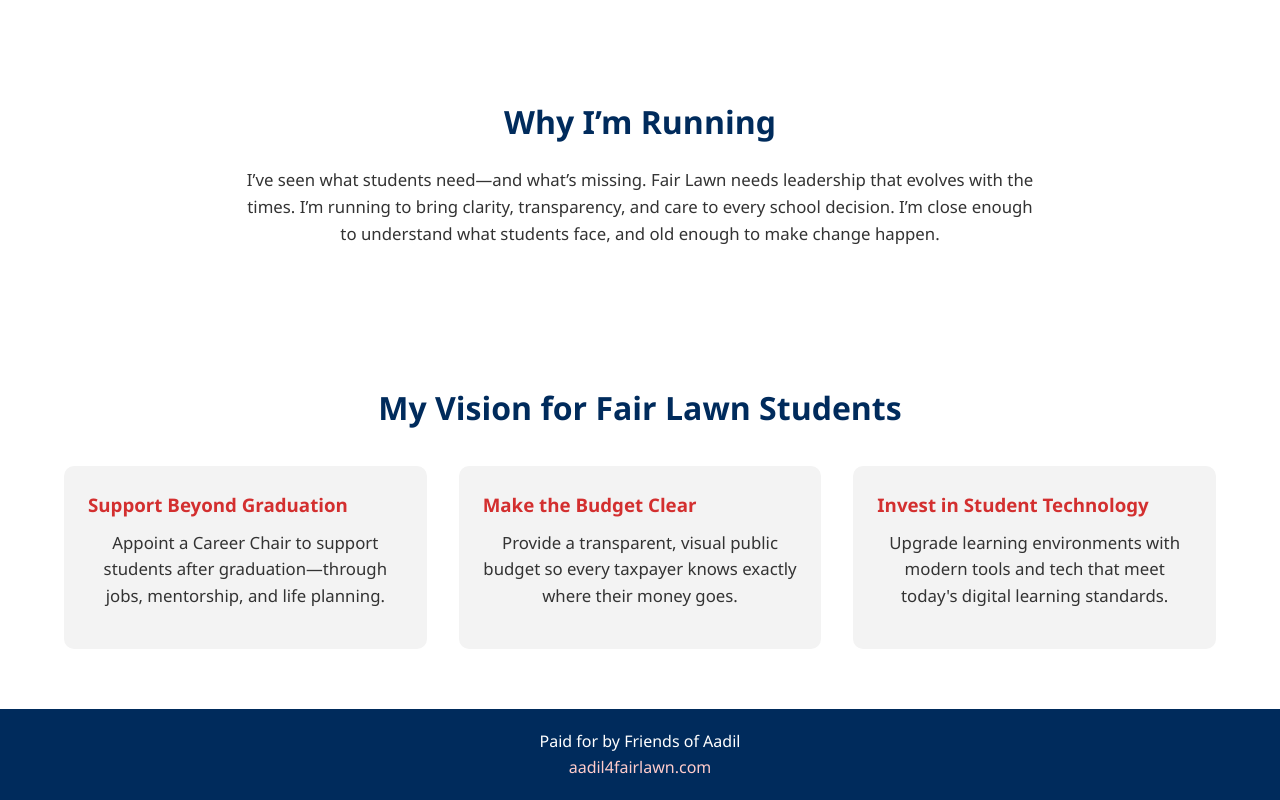
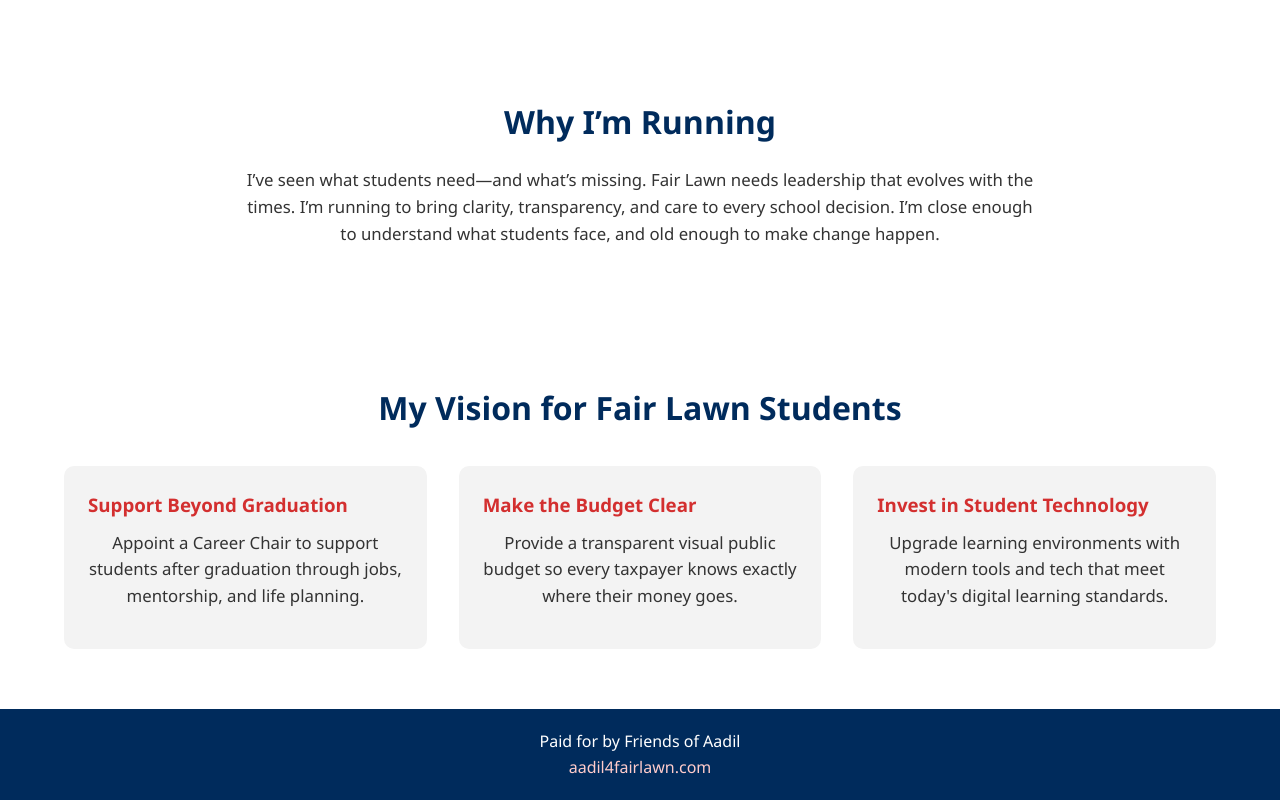
Before and after one commit to aao62520/politicalpage, a plain HTML site: page index.html in a window 1280 px wide. Shown: the part 857-1657 px from the top of the page. Drawn offline with Linux system fonts and the light colour scheme.

Commit message:
new stuff

```diff
--- a/index.html
+++ b/index.html
@@ -214,11 +214,11 @@
       <div class="vision-grid">
         <div class="card">
           <h3>Support Beyond Graduation</h3>
-          <p>Appoint a Career Chair to support students after graduation—through jobs, mentorship, and life planning.</p>
+          <p>Appoint a Career Chair to support students after graduation through jobs, mentorship, and life planning.</p>
         </div>
         <div class="card">
           <h3>Make the Budget Clear</h3>
-          <p>Provide a transparent, visual public budget so every taxpayer knows exactly where their money goes.</p>
+          <p>Provide a transparent visual public budget so every taxpayer knows exactly where their money goes.</p>
         </div>
         <div class="card">
           <h3>Invest in Student Technology</h3>
```
